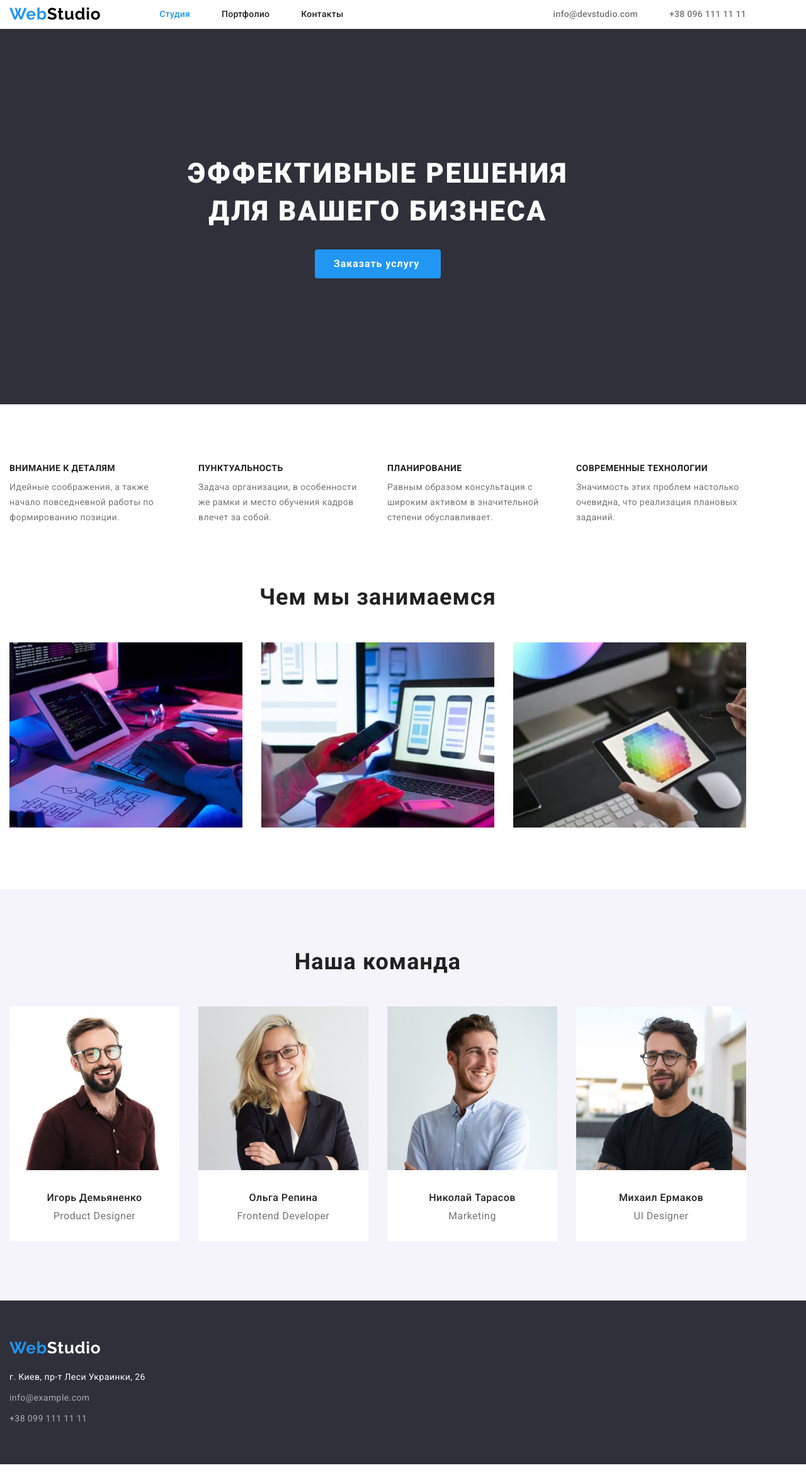
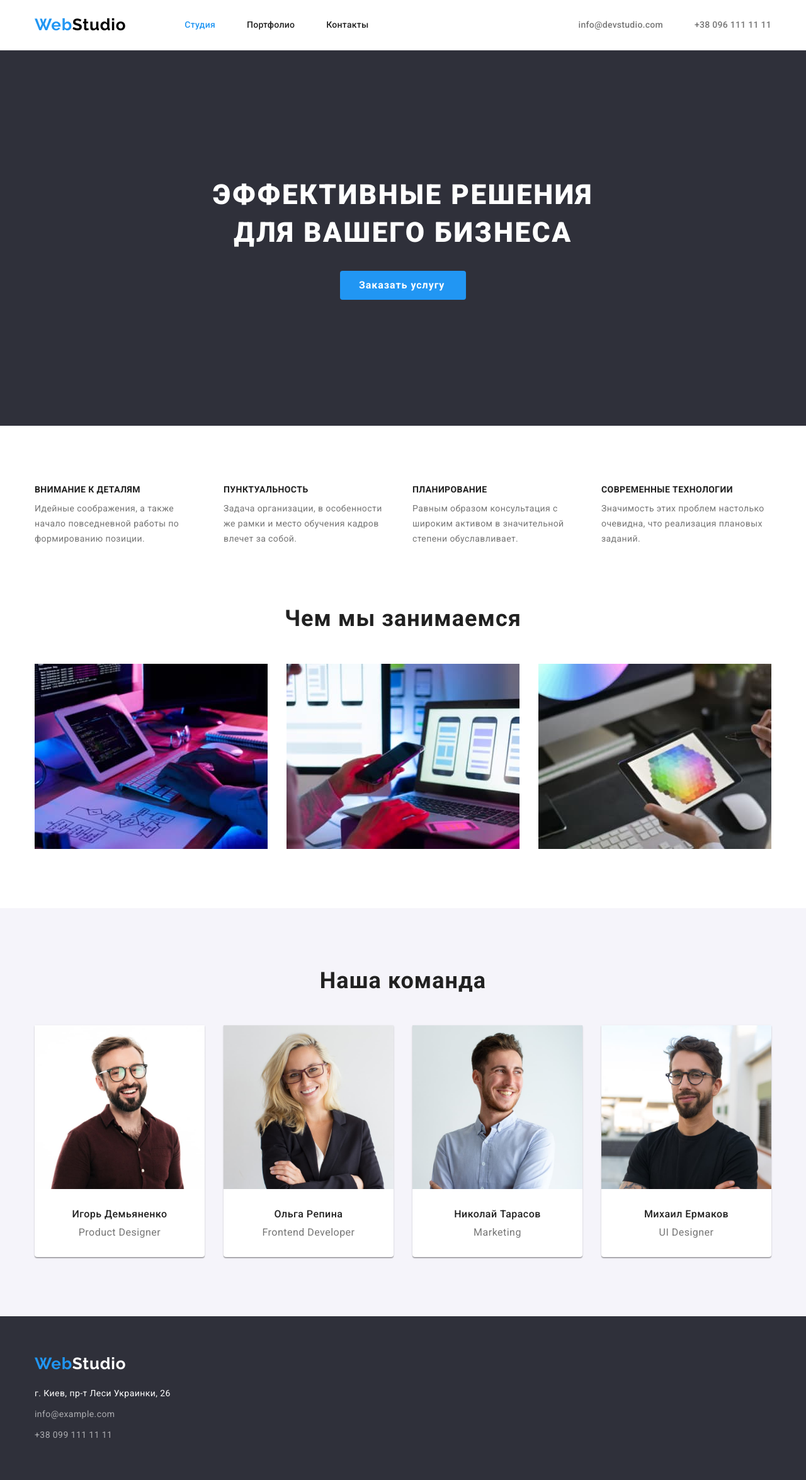
Before and after one commit to AleksandrTurlakov/goit-markup-hw-03, a plain HTML site: page index.html in a window 1280 px wide. Shown: the whole page at 63% size. Before the commit the page ends 2325 px from the top, so only its background shows below. Drawn offline with nearby package versions, Linux system fonts and the light colour scheme.

Commit message:
ДЗ №3
Скорректировал замечания

```diff
--- a/css/styles.css
+++ b/css/styles.css
@@ -32,6 +32,12 @@ body {
     width: 1200px;
     padding-left: 15px;
     padding-right: 15px;
+    margin: 0 auto;
+}
+img {
+    display: block;
+    max-width: 100%;
+    height: auto;
 }
 
 /* -----header----- */
@@ -50,7 +56,7 @@ body {
 }
 .header-logo {
     margin-right: 93px;
-    padding: 7px 0;
+    padding: 24px 0;
 
     font-family: 'Raleway';
     font-weight: 700;
@@ -65,9 +71,6 @@ body {
 .header-list {
     display: flex;
 }
-.header-item {
-    padding: 7px 0;
-}
 .header-item:not(:last-child) {
     margin-right: 50px;
 }
@@ -75,14 +78,13 @@ body {
     display: flex;
     margin-left: auto;
 }
-.header-contacts-item {
-    padding: 7px 0;
-}
 .header-contacts-item:not(:last-child) {
     margin-right: 50px;
 }
 .header-link,
 .header-contacts-link {
+    padding: 32px 0;
+
     font-weight: 500;
     font-size: 14px;
     line-height: 1.14;
@@ -103,12 +105,11 @@ body {
 }
 /* -----hero----- */
 .hero {
+    padding-top: 200px;
+    padding-bottom: 200px;
     background-color: var(--primary-background-color);
 }
-.hero .container {
-    padding-top: 200px;
-    padding-bottom: 200px;
-}
+
 .hero-title {
     width: 696px;
     margin-bottom: 30px;
@@ -160,7 +161,7 @@ body {
     clip-path: inset(50%);
     margin: -1px;
 }
-.features .container {
+.features {
     padding-top: 94px;
     padding-bottom: 94px;
 }
@@ -189,9 +190,8 @@ body {
     letter-spacing: 0.03em;
 }
 /* -----works----- */
-.works .container {
+.works {
     padding-bottom: 94px;
-    text-align: center;
 }
 .works-title,
 .team-title {
@@ -216,12 +216,11 @@ body {
 }
 /* -----team----- */
 .team {
+    padding-top: 94px;
+    padding-bottom: 94px;
     background-color: var(--secondary-background-color);
 }
-.team .container {
-    padding-top: 94px;
-    padding-bottom: 94px;
-}
+
 .team-list {
     display: flex;
 }
@@ -229,7 +228,10 @@ body {
 .team-item {
     flex-basis: calc((100%-90px) / 4);
     margin-right: 30px;
-    padding-bottom: 30px;
+    box-shadow: 0px 1px 3px rgba(0, 0, 0, 0.12),
+    0px 1px 1px rgba(0, 0, 0, 0.14),
+    0px 2px 1px rgba(0, 0, 0, 0.2);
+    border-radius: 0px 0px 4px 4px;
 
     background-color: #ffffff;
 }
@@ -237,7 +239,8 @@ body {
     margin-right: 0;
 }
 .team-list-name {
-    margin-top: 30px;
+    padding-top: 30px;
+    padding-bottom: 30px;
 }
 
 .team-list-title {
@@ -258,11 +261,9 @@ body {
 }
 /* -----footer----- */
 .footer {
-    background-color: var(--primary-background-color);
-}
-.footer .container {
     padding-top: 60px;
     padding-bottom: 60px;
+    background-color: var(--primary-background-color);
 }
 
 .footer-text-web {
@@ -305,7 +306,7 @@ body {
 }
 
 /* -----portfolio----- */
-.portfolio .container {
+.portfolio {
     padding-top: 94px;
     padding-bottom: 94px;
 }
@@ -344,13 +345,11 @@ body {
     gap: 30px   ;
 }
 
-.project-item {
-    padding-bottom: 20px;
+.project-name {
+    padding: 20px 24px;
     border-bottom: 1px solid #EEEEEE;
-}
-
-.project-name {
-    margin-top: 20px;
+    border-left: 1px solid #EEEEEE;
+    border-right: 1px solid #EEEEEE;
 }
 
 .project-title {
```
